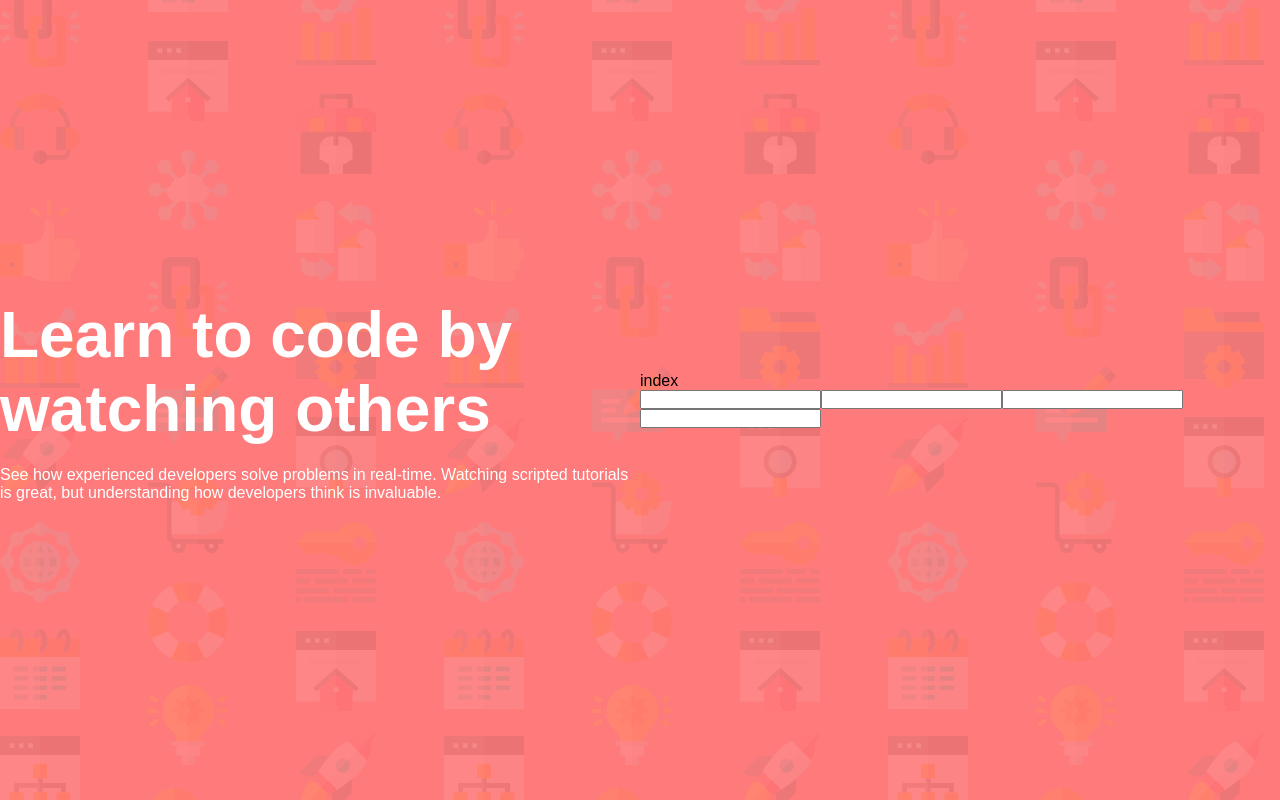
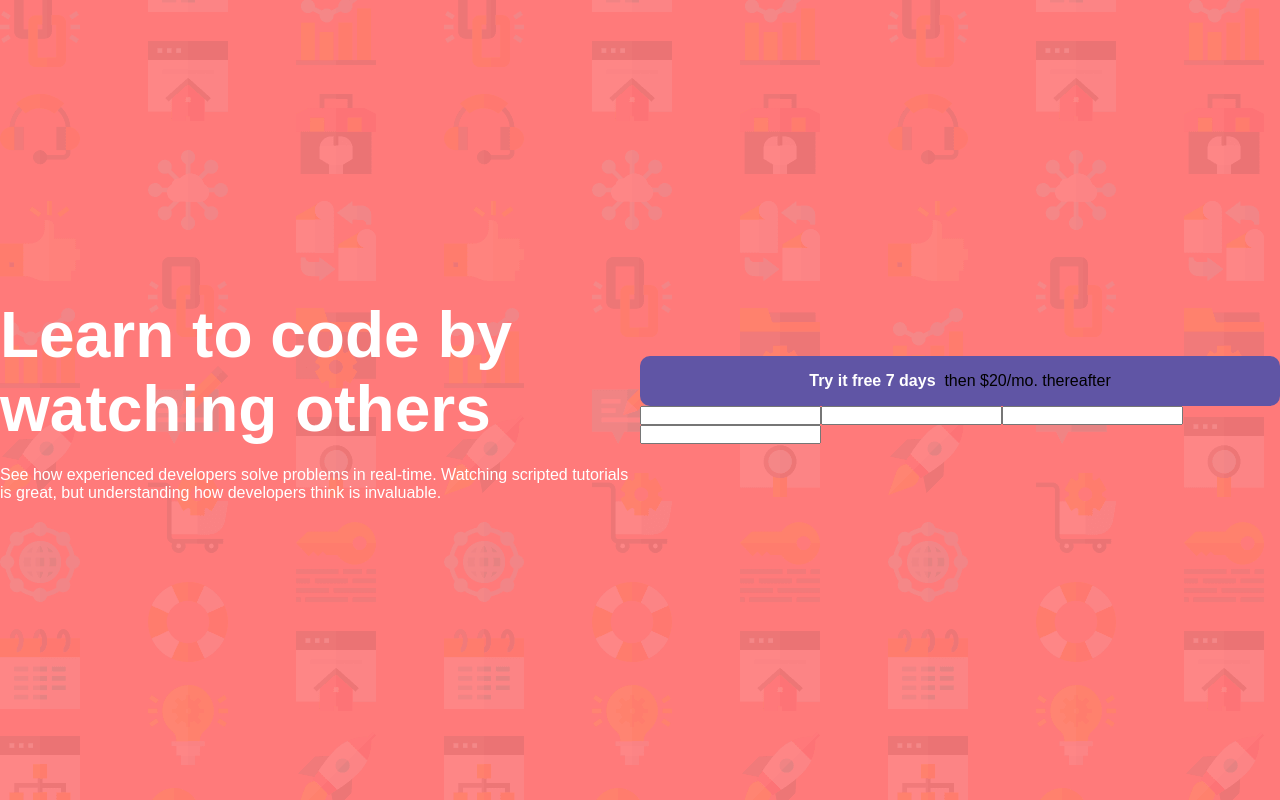
Before and after one commit to Danielhu3/intro-component-ts, a React (Create React App) app: page / in a window 1280 px wide. Built offline with nearby package versions, Linux system fonts and the light colour scheme.

Commit message:
priceInfo styles

```diff
--- a/src/App.tsx
+++ b/src/App.tsx
@@ -35,14 +35,8 @@ function App() {
 
 
 
-  Try it free 7 days then $20/mo. thereafter
 
-  First Name
-  Last Name
-  Email Address
-  Password
 
-  Claim your free trial
 
   By clicking the button, you are agreeing to our Terms and Services
 */
--- a/src/components/right/priceInfo/index.tsx
+++ b/src/components/right/priceInfo/index.tsx
@@ -1,9 +1,13 @@
 import React from 'react'
+import  PriceInfoTitle  from '../priceInfoTitle/'
+
 import { PriceInfo } from './style'
 
 const index = () => {
   return (
-    <PriceInfo>index</PriceInfo>
+    <PriceInfo>
+      <PriceInfoTitle />&nbsp; then $20/mo. thereafter
+    </PriceInfo>
   )
 }
 
--- a/src/components/right/priceInfo/style.ts
+++ b/src/components/right/priceInfo/style.ts
@@ -1,2 +1,8 @@
 import styled from "styled-components";
-export const PriceInfo = styled.span``
+export const PriceInfo = styled.span`
+    background-color:  hsl(248, 32%, 49%);
+    padding: 1.6rem;
+    border-radius: 1rem;
+    display: flex;
+    justify-content: center;
+`
--- /dev/null
+++ b/src/components/right/priceInfoTitle/index.tsx
@@ -0,0 +1,10 @@
+import React from 'react'
+import { PriceInfoTitle } from './style'
+
+const index = () => {
+  return (
+    <PriceInfoTitle>Try it free 7 days </PriceInfoTitle>
+  )
+}
+
+export default index
--- /dev/null
+++ b/src/components/right/priceInfoTitle/style.ts
@@ -0,0 +1,5 @@
+import styled from "styled-components";
+export const PriceInfoTitle = styled.p`
+    font-weight: 600;
+    color: white;
+`
```
